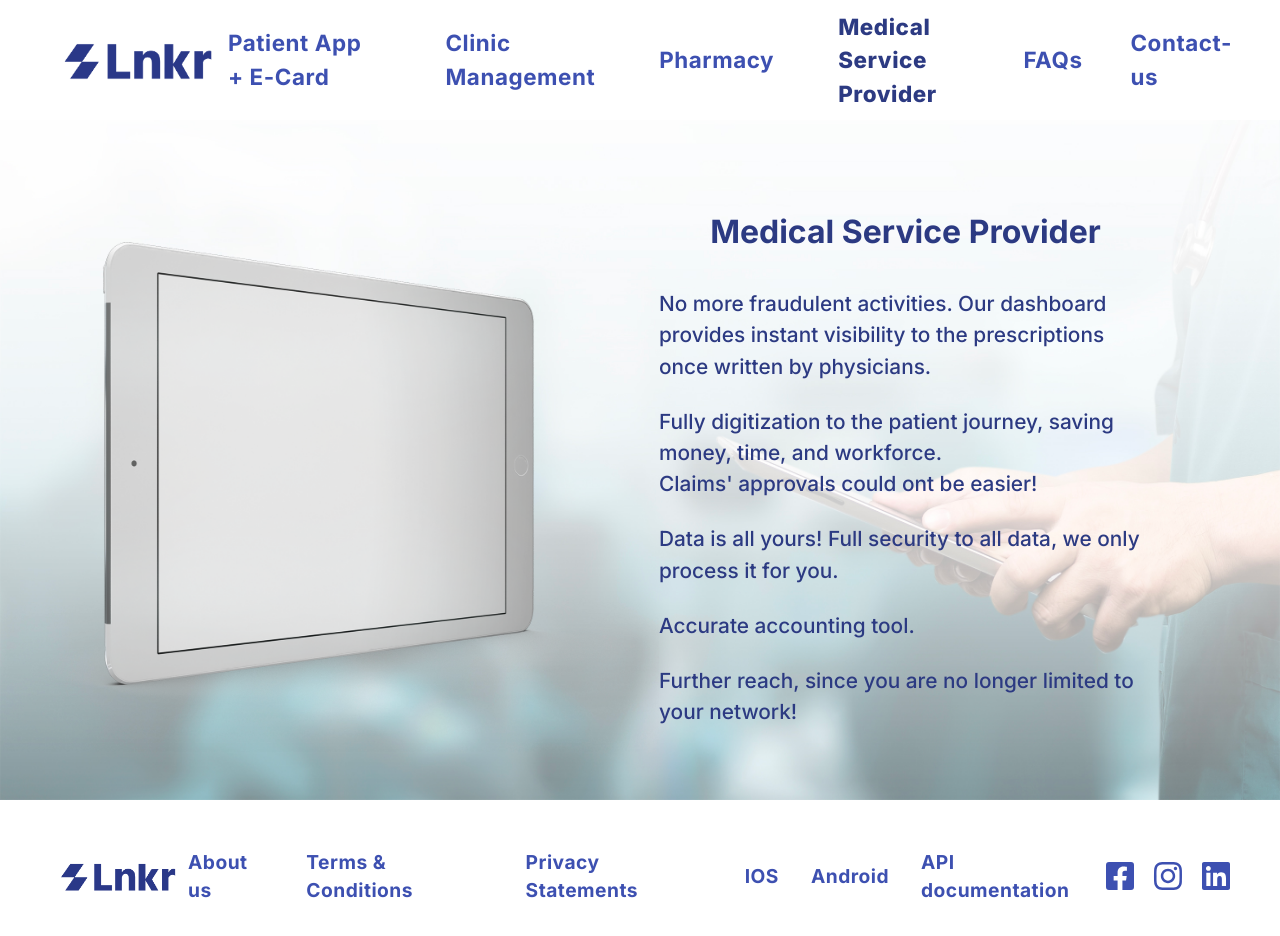
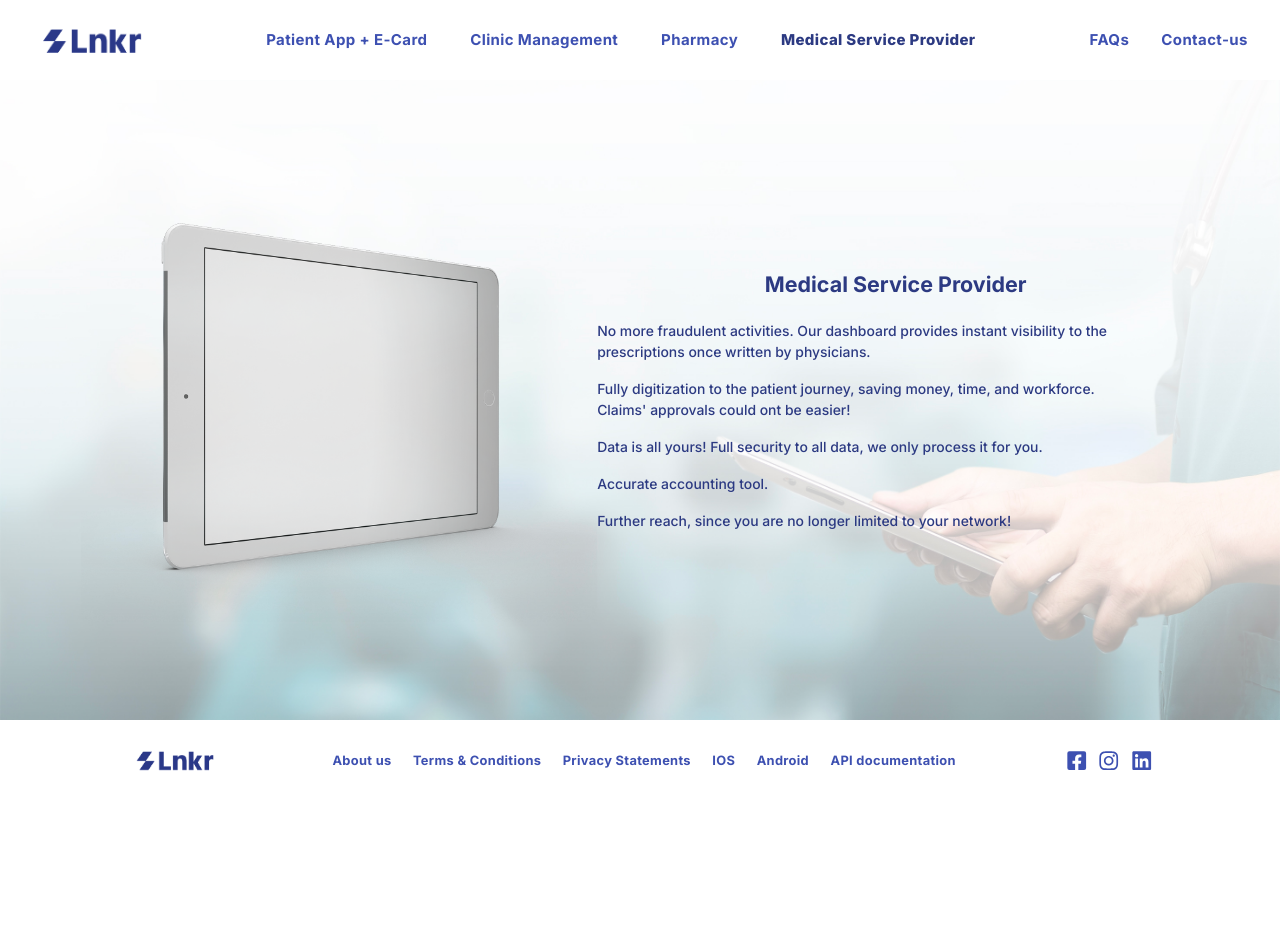
Before and after one commit to youssef7amdi/lnkr-landing, a Next.js app: page /medical-provider in a window 1280 px wide. After the commit the page ends 800 px from the top, so only its background shows below. Built offline with nearby package versions, Linux system fonts and the light colour scheme.

Commit message:
edit changing in pixels

```diff
--- a/src/app/clinic/page.tsx
+++ b/src/app/clinic/page.tsx
@@ -10,8 +10,8 @@ export default function ClinicPage() {
           <Image
             src="/images/clinic/laptop.png"
             alt="Laptop image"
-            width={870}
-            height={350}
+            width={583}
+            height={234.5}
           />
         </div>
         <div className="basis-2/5">
--- a/src/app/globals.css
+++ b/src/app/globals.css
@@ -8,6 +8,10 @@
   }
 }
 
+html {
+  font-size: 67%;
+}
+
 .spinner {
   background:
     radial-gradient(farthest-side, #4f46e5 94%, #0000) top/10px 10px no-repeat,
--- a/src/app/layout.tsx
+++ b/src/app/layout.tsx
@@ -21,7 +21,7 @@ export default function RootLayout({
     <html lang="en">
       <body
         className={
-          inter.className + ' grid h-[100dvh] grid-rows-[120px_1fr_120px]'
+          inter.className + ' grid h-[100dvh] grid-rows-[80px_1fr_80px]'
         }
       >
         <Header />
--- a/src/app/medical-provider/page.tsx
+++ b/src/app/medical-provider/page.tsx
@@ -13,8 +13,8 @@ export default function MedicalProviderPage() {
           <Image
             src="/images/medical-provider/ipad.png"
             alt="Ipad image"
-            width={770}
-            height={350}
+            width={516}
+            height={234.5}
           />
         </div>
         <div className="basis-1/2">
--- a/src/app/patient-ecard/page.tsx
+++ b/src/app/patient-ecard/page.tsx
@@ -10,10 +10,10 @@ export default function PatientAndECardPage() {
       />
       <div className="flex items-center gap-[2rem]">
         <div className="basis-1/2">
-          <h1 className="text-primary-dark mb-16 text-center text-[2rem] font-bold">
+          <h1 className="mb-16 text-center text-[2rem] font-bold text-primary-dark">
             Patient App + E Card
           </h1>
-          <section className="text-primary-dark space-y-6 text-[1.5rem] font-[500]">
+          <section className="space-y-6 text-[1.5rem] font-[500] text-primary-dark">
             <p>
               One card is all you need. All your medical records are stored in
               one place that can be easily accessed.
@@ -28,8 +28,8 @@ export default function PatientAndECardPage() {
         <Image
           src="/images/patient-ecard/card.png"
           alt="card image"
-          width={650}
-          height={350}
+          width={435.5}
+          height={234.5}
         />
       </div>
     </div>
--- a/src/app/pharmacy/page.tsx
+++ b/src/app/pharmacy/page.tsx
@@ -30,8 +30,8 @@ export default function PharmacyPage() {
         <Image
           src="/images/pharmacy/mobile.png"
           alt="mobile image"
-          width={653}
-          height={350}
+          width={437.5}
+          height={234.5}
         />
       </div>
     </div>
--- a/src/components/Footer.tsx
+++ b/src/components/Footer.tsx
@@ -32,14 +32,14 @@ var socialLinks: ISocialLink[] = [
 export default function Footer() {
   return (
     <footer className="bg-white px-12 py-8">
-      <div className="container mx-auto flex items-center justify-between">
-        <Image src="/logo.png" alt="Logo" height={100} width={140} />
+      <div className="mx-auto flex max-w-[1024px] items-center justify-between">
+        <Image src="/logo.png" alt="Logo" height={67} width={94} />
         <nav className="flex items-center space-x-8 text-[1.2rem]">
           {navLinks.map((link: INavLink) => (
             <Link
               href={link.href}
               key={link.label}
-              className={`text-primary-light hover:text-primary-dark font-bold tracking-wide transition-colors duration-300`}
+              className={`font-bold tracking-wide text-primary-light transition-colors duration-300 hover:text-primary-dark`}
             >
               {link.label}
             </Link>
@@ -53,7 +53,7 @@ export default function Footer() {
             <Link
               href={link.href}
               key={link.id}
-              className={`text-primary-light hover:text-primary-dark font-bold tracking-wide transition-colors duration-300`}
+              className={`font-bold tracking-wide text-primary-light transition-colors duration-300 hover:text-primary-dark`}
             >
               {link.label}
             </Link>
--- a/src/components/Header.tsx
+++ b/src/components/Header.tsx
@@ -4,7 +4,7 @@ import MainNav from './MainNav';
 export default function Header() {
   return (
     <header className="flex items-center justify-between bg-white px-12 py-4 text-[1.4rem]">
-      <Image src="/logo.png" alt="Logo" height={120} width={180} />
+      <Image src="/logo.png" alt="Logo" height={80} width={120} />
       <MainNav />
     </header>
   );
```
